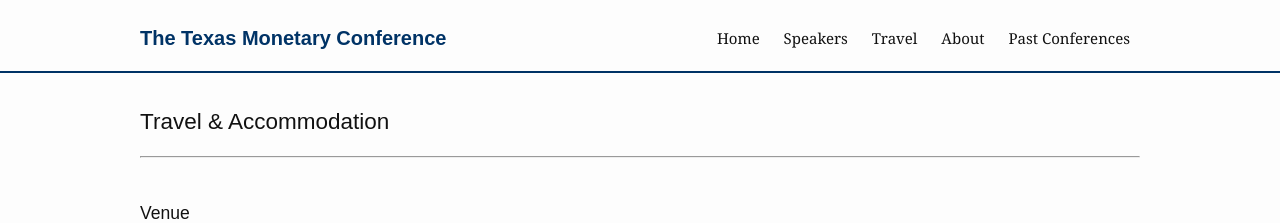
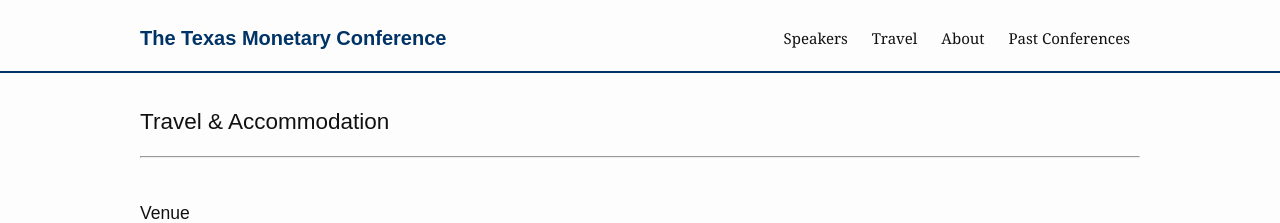
Before and after one commit to zbethune/zbethune.github.io, a Jekyll site: the page built from texas-monetary-conference/travel.md, in a window 1280 px wide. Shown: the top 223 px of the page. Built offline with Jekyll 4.4.1, drawn with Linux system fonts in a browser that asks for light colours.

Commit message:
Update header.html

```diff
--- a/_includes/conference/header.html
+++ b/_includes/conference/header.html
@@ -8,7 +8,6 @@
       <a href="#" class="menu-icon"></a>
 
       <div class="menu">
-        <a class="page-link" href="{{ "/texas-monetary-conference/" | absolute_url }}">Home</a>
         <a class="page-link" href="{{ "/texas-monetary-conference/speakers" | absolute_url }}">Speakers</a>
         <a class="page-link" href="{{ "/texas-monetary-conference/travel" | absolute_url }}">Travel</a>
         <a class="page-link" href="{{ "/texas-monetary-conference/about" | absolute_url }}">About</a>
```
